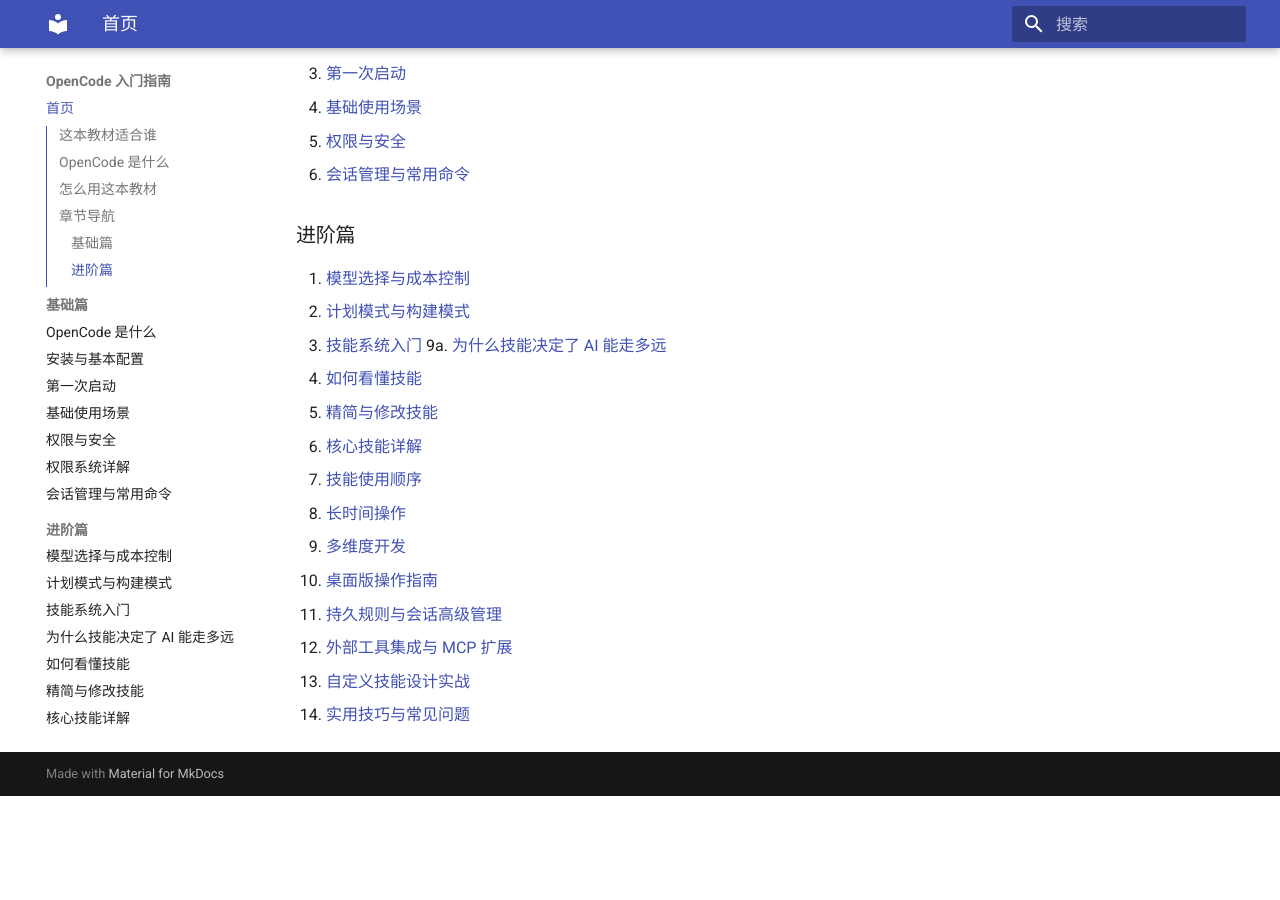
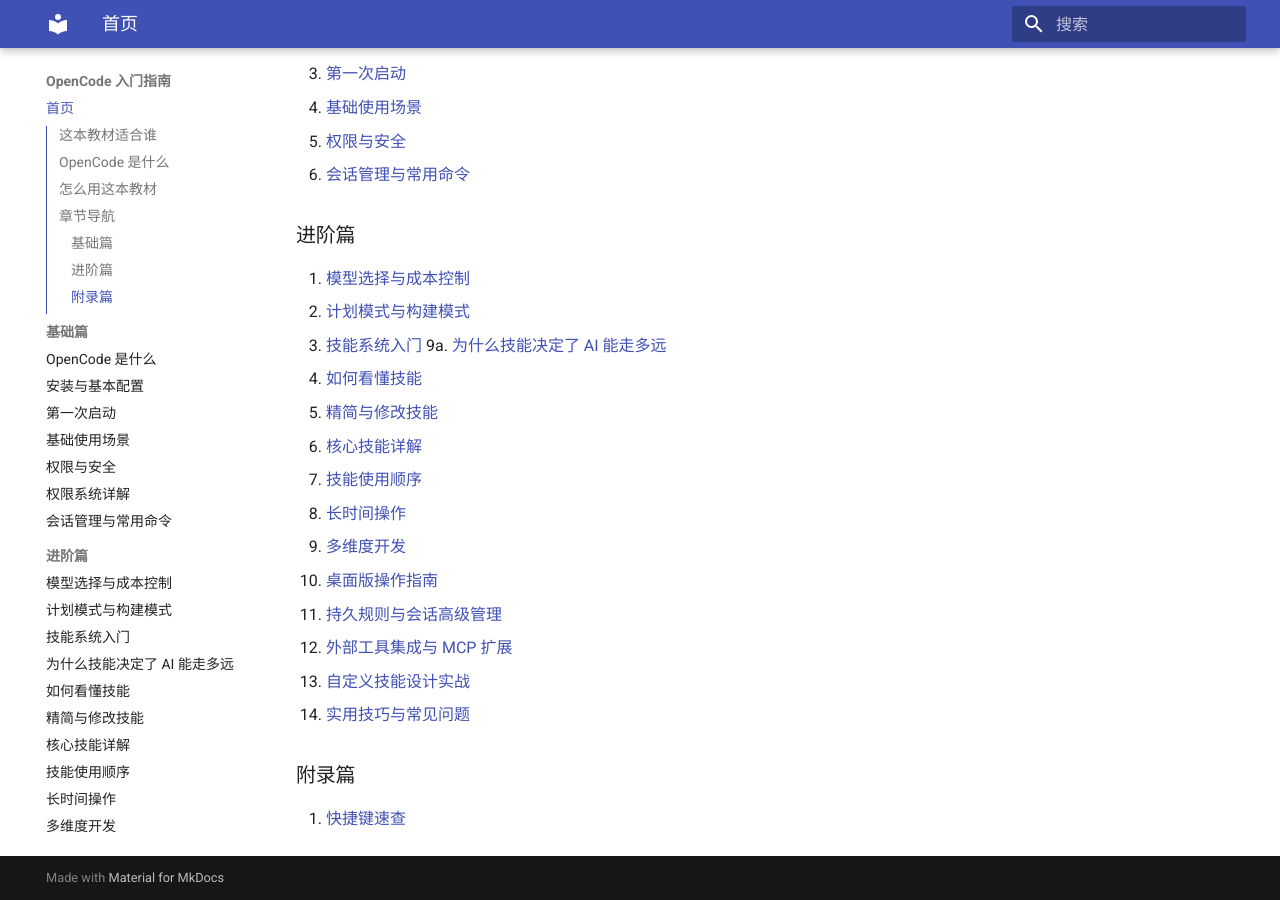
Before and after one commit to cangyunye/opencode_guide, an MkDocs documentation site: the page built from docs/index.md, in a window 1280 px wide and 900 px high, scrolled down 957 px. Built offline with MkDocs 1.6.1 and Material for MkDocs 9.7.7, drawn with Linux system fonts in a browser that asks for light colours; before the commit the page ends 1753 px from its top, so only the background shows below that; part of the change alters nothing that is shown.

````diff
--- a/docs/20-tips-and-tricks.md
+++ b/docs/20-tips-and-tricks.md
@@ -170,6 +170,10 @@ AGENTS.md 不是越写越长越好。当你遇到下面这些信号时，才考
 
 ## 到这里
 
-恭喜你读完了整本教材。从安装配置到技能设计，你现在应该已经具备了独立使用和定制 OpenCode 的能力。
+进阶篇就结束了。你已经掌握了模型选择、技能系统、长时间任务、多维度开发和自定义技能设计等高级话题。
 
-最好的学习方式是实践。打开你的项目，启动 OpenCode，开始你的第一次 AI 辅助开发吧。
+## 下一步
+
+如果你想快速查阅所有快捷键，或者想自定义快捷键配置，请参考附录篇。
+
+[快捷键速查 -->](21-keyboard-shortcuts.md)
--- /dev/null
+++ b/docs/21-keyboard-shortcuts.md
@@ -0,0 +1,239 @@
+# 快捷键速查
+
+难度：基础
+
+OpenCode 提供了完整的键盘快捷键系统，掌握它们可以大幅提升操作效率。本章整理了所有官方支持的快捷键，并按功能分类。
+
+## 前导键机制
+
+OpenCode 使用 **前导键（Leader Key）** 来避免与终端快捷键冲突。
+
+默认前导键：`Ctrl+X`
+
+**用法**：按下 `Ctrl+X` → 释放 → 再按第二个字母键
+
+示例：`Ctrl+X` → 释放 → `N` = 新建会话
+
+> ⚠️ 注意：不要同时按住三个键。正确操作是"按 Ctrl+X → 松开 → 按字母"。
+
+## 一、基础操作
+
+| 快捷键 | 功能 |
+|--------|------|
+| `Enter` | 发送消息 |
+| `Shift+Enter` | 换行（不发送） |
+| `Ctrl+Enter` | 换行（不发送） |
+| `Alt+Enter` | 换行（不发送） |
+| `Ctrl+J` | 换行（不发送） |
+| `Escape` | 中断 AI 响应（按两次强制中断） |
+| `Ctrl+P` | 打开命令面板 |
+
+### Ctrl+C 的三种行为
+
+`Ctrl+C` 是最常用的快捷键之一，但它在不同场景下有不同行为：
+
+| 场景 | 行为 |
+|------|------|
+| 对话框打开时 | 关闭对话框 |
+| 输入框有内容时 | **清空输入内容**（不会退出） |
+| 输入框为空时 | **退出 OpenCode** |
+
+这与程序员熟悉的终端行为一致：`Ctrl+C` 优先清空当前输入，输入为空时才退出。
+
+### Ctrl+D 与 Ctrl+C 的区别
+
+| 快捷键 | 行为 |
+|--------|------|
+| `Ctrl+C` | 先尝试清空输入，输入为空时退出 |
+| `Ctrl+D` | 直接发送退出信号，立即退出 |
+
+## 二、会话管理（前导键组合）
+
+| 快捷键 | 功能 | 等价命令 |
+|--------|------|----------|
+| `Ctrl+X` → `N` | 新建会话 | `/new` |
+| `Ctrl+X` → `L` | 查看会话列表 | `/sessions` |
+| `Ctrl+X` → `U` | 撤销上一次操作 | `/undo` |
+| `Ctrl+X` → `R` | 重做被撤销的操作 | `/redo` |
+| `Ctrl+X` → `C` | 压缩上下文 | `/compact` |
+| `Ctrl+X` → `X` | 导出会话 | `/export` |
+| `Ctrl+X` → `Q` | 退出 OpenCode | `/exit` |
+
+## 三、模型与 Agent 切换
+
+| 快捷键 | 功能 |
+|--------|------|
+| `Tab` | 切换 Agent（Plan/Build 等） |
+| `Shift+Tab` | 反向切换 Agent |
+| `F2` | 快速切换最近使用的模型 |
+| `Shift+F2` | 反向切换最近模型 |
+| `Ctrl+T` | 切换模型变体 |
+| `Ctrl+X` → `M` | 查看模型列表 |
+| `Ctrl+X` → `A` | 查看 Agent 列表 |
+
+## 四、界面控制
+
+| 快捷键 | 功能 |
+|--------|------|
+| `Ctrl+X` → `E` | 用外部编辑器打开 |
+| `Ctrl+X` → `T` | 查看主题列表 |
+| `Ctrl+X` → `B` | 切换侧边栏显示 |
+| `Ctrl+X` → `S` | 查看状态 |
+| `Ctrl+X` → `G` | 会话时间线 |
+| `Ctrl+X` → `Y` | 复制消息内容 |
+| `Ctrl+X` → `H` | 切换代码块折叠/显示 |
+
+## 五、会话导航
+
+| 快捷键 | 功能 |
+|--------|------|
+| `Ctrl+X` → `→` | 切换到子 Agent 会话 |
+| `Ctrl+X` → `←` | 反向切换子会话 |
+| `Ctrl+X` → `↑` | 返回父会话 |
+
+## 六、消息滚动
+
+| 快捷键 | 功能 |
+|--------|------|
+| `PageUp` | 向上翻一页 |
+| `PageDown` | 向下翻一页 |
+| `Ctrl+Alt+U` | 向上翻半页 |
+| `Ctrl+Alt+D` | 向下翻半页 |
+| `Ctrl+G` / `Home` | 跳转到顶部 |
+| `Ctrl+Alt+G` / `End` | 跳转到底部 |
+
+## 七、输入框快捷键（Readline/Emacs 风格）
+
+如果你用过终端或 Emacs，这些快捷键会很熟悉。
+
+### 光标移动
+
+| 快捷键 | 功能 |
+|--------|------|
+| `Ctrl+A` | 移动光标到行首 |
+| `Ctrl+E` | 移动光标到行尾 |
+| `Ctrl+B` / `←` | 向左移动一个字符 |
+| `Ctrl+F` / `→` | 向右移动一个字符 |
+| `Alt+B` / `Alt+←` | 向左移动一个单词 |
+| `Alt+F` / `Alt+→` | 向右移动一个单词 |
+
+### 删除操作
+
+| 快捷键 | 功能 |
+|--------|------|
+| `Backspace` | 删除光标前一个字符 |
+| `Ctrl+D` / `Delete` | 删除光标下一个字符 |
+| `Ctrl+K` | 删除从光标到行尾 |
+| `Ctrl+U` | 删除从光标到行首 |
+| `Ctrl+W` | 删除前一个单词 |
+| `Alt+D` | 删除后一个单词 |
+| `Ctrl+Shift+D` | 删除整行 |
+
+### 剪贴板与撤销
+
+| 快捷键 | 功能 |
+|--------|------|
+| `Ctrl+V` | 粘贴 |
+| `Ctrl+-` / `Cmd+Z` | 撤销输入编辑 |
+| `Ctrl+.` / `Cmd+Shift+Z` | 重做输入编辑 |
+
+### 历史记录
+
+| 快捷键 | 功能 |
+|--------|------|
+| `↑` | 上一条历史消息（输入框为空时） |
+| `↓` | 下一条历史消息（输入框为空时） |
+
+## 八、权限确认
+
+| 快捷键 | 功能 |
+|--------|------|
+| `y` | 允许操作 |
+| `n` | 拒绝操作 |
+| `a` | 本次会话始终允许 |
+
+## 九、优先掌握的 15 个快捷键
+
+### Tier 1：每日必备（8 个）
+
+| 快捷键 | 功能 |
+|--------|------|
+| `Enter` | 发送消息 |
+| `Shift+Enter` | 换行（不发送） |
+| `Ctrl+C` | 清空输入 / 退出 |
+| `Escape` | 中断 AI 响应 |
+| `↑` / `↓` | 浏览历史消息 |
+| `Tab` | 切换 Agent |
+| `Ctrl+X` → `N` | 新建会话 |
+| `Ctrl+X` → `L` | 会话列表 |
+
+### Tier 2：效率提升（5 个）
+
+| 快捷键 | 功能 |
+|--------|------|
+| `Ctrl+X` → `M` | 模型列表 |
+| `F2` | 快速切换模型 |
+| `Ctrl+X` → `U` | 撤销 |
+| `Ctrl+X` → `R` | 重做 |
+| `Ctrl+P` | 命令面板 |
+
+### Tier 3：进阶（2 个）
+
+| 快捷键 | 功能 |
+|--------|------|
+| `Ctrl+X` → `Y` | 复制消息 |
+| `Ctrl+X` → `C` | 压缩上下文 |
+
+## 十、自定义快捷键
+
+在 `~/.config/opencode/tui.json` 中配置：
+
+```json
+{
+  "$schema": "https://opencode.ai/tui.json",
+  "keybinds": {
+    "leader": "ctrl+x",
+    "app_exit": "ctrl+c,ctrl+d,<leader>q",
+    "session_new": "<leader>n",
+    "model_list": "<leader>m"
+  }
+}
+```
+
+### 禁用快捷键
+
+设置为 `"none"` 即可禁用：
+
+```json
+{
+  "keybinds": {
+    "session_compact": "none"
+  }
+}
+```
+
+### 配置文件位置
+
+| 系统 | 路径 |
+|------|------|
+| Linux/macOS | `~/.config/opencode/tui.json` |
+| Windows | `%USERPROFILE%/.config/opencode/tui.json` |
+| 项目级别 | `.opencode/tui.json` |
+
+## 常见问题
+
+### Ctrl+C 不是复制
+
+在 OpenCode 中，`Ctrl+C` 的作用是清空输入或退出，而不是复制。要复制消息，请使用 `Ctrl+X` → `Y`。
+
+### 向上箭头不显示历史
+
+只有当输入框为空时，向上箭头才会显示历史消息。如果输入框有内容，请先按 `Ctrl+C` 清空，再按向上箭头。
+
+### 快捷键不起作用
+
+检查终端是否拦截了这些快捷键。有些终端（如 Windows Terminal）可能需要在设置中禁用某些快捷键，或者使用 Alt 键替代 Ctrl 键。
+
+---
+
+**参考资料**：[OpenCode 官方快捷键文档](https://opencode.ai/docs/zh-cn/keybinds/)
--- a/docs/index.md
+++ b/docs/index.md
@@ -52,3 +52,7 @@
 18. [外部工具集成与 MCP 扩展](18-external-tools-and-mcp.md)
 19. [自定义技能设计实战](19-custom-skills-design.md)
 20. [实用技巧与常见问题](20-tips-and-tricks.md)
+
+### 附录篇
+
+21. [快捷键速查](21-keyboard-shortcuts.md)
--- a/mkdocs.yml
+++ b/mkdocs.yml
@@ -44,6 +44,9 @@ nav:
     - 自定义技能设计实战: 19-custom-skills-design.md
     - 实用技巧与常见问题: 20-tips-and-tricks.md
 
+  - 附录篇:
+    - 快捷键速查: 21-keyboard-shortcuts.md
+
 markdown_extensions:
   - admonition
   - codehilite:
````
